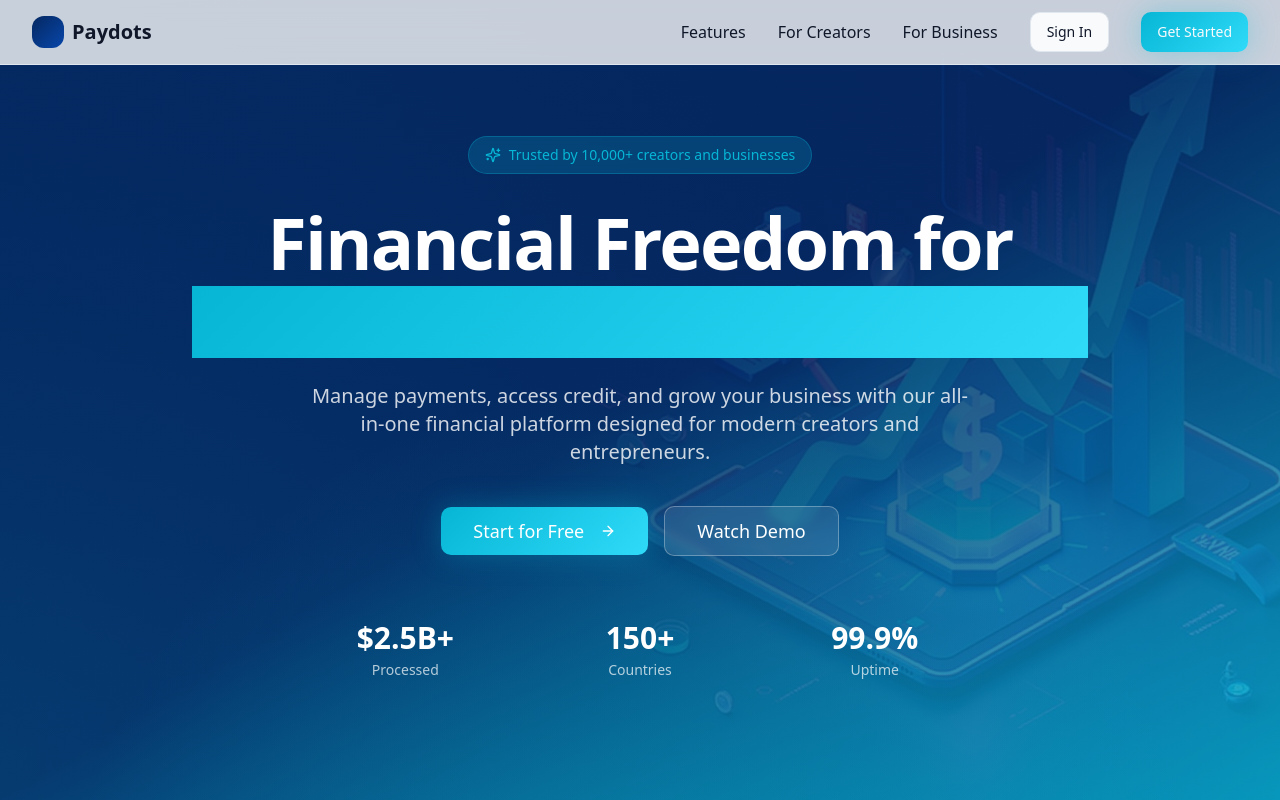
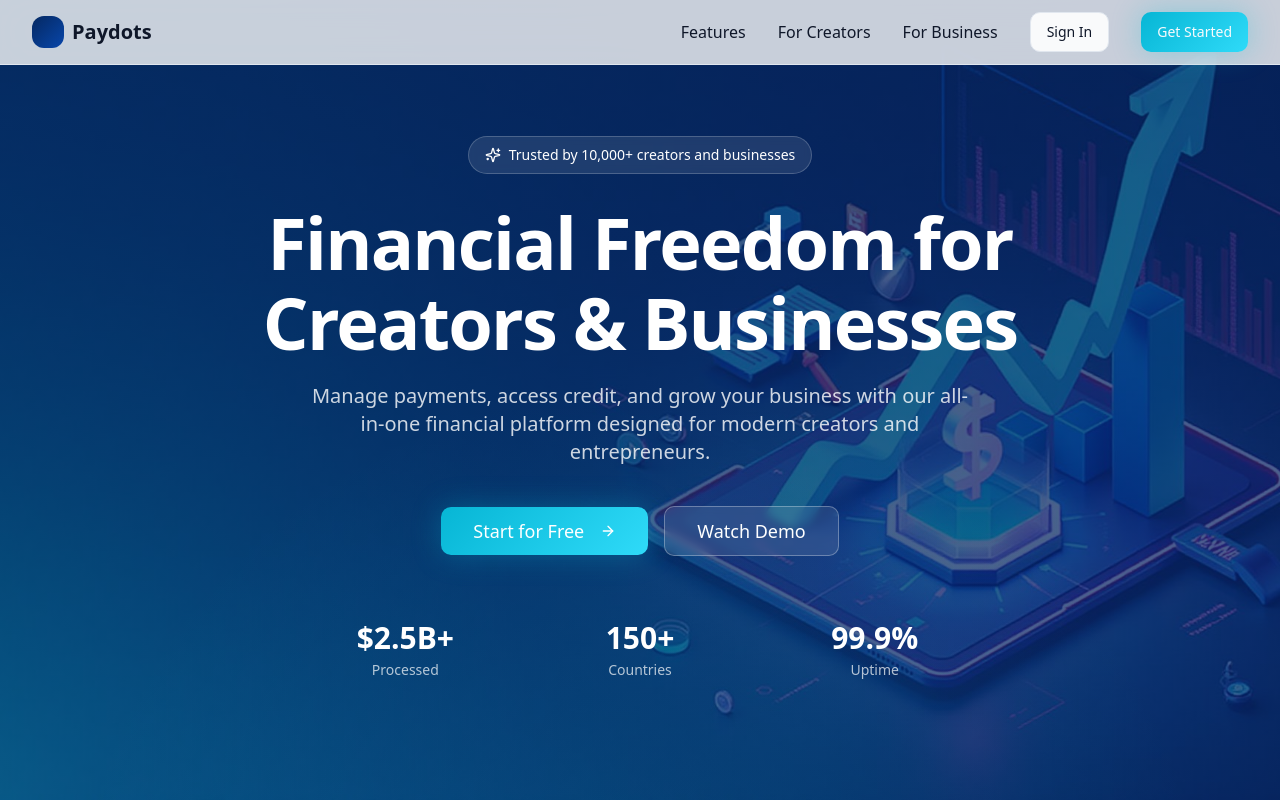
Before and after one commit to Jimtech1/Paydots, a React (Vite) app: page /landing in a window 1280 px wide. Shown: the top 800 px of the page. Built offline with nearby package versions, Linux system fonts and the light colour scheme; the HTML template or start-up script is replaced by a standard one.

Commit message:
Fix hero image overlay

```diff
--- a/src/components/landing/hero.tsx
+++ b/src/components/landing/hero.tsx
@@ -15,22 +15,22 @@ export function Hero() {
         }}
       />
 
-      <div className="absolute inset-0 z-0 bg-gradient-to-br from-primary/95 via-primary/90 to-secondary/80" />
+      <div className="absolute inset-0 z-[1] bg-gradient-to-br from-primary/85 via-primary/75 to-primary/70" />
 
-      <div className="absolute inset-0 z-0 bg-[radial-gradient(circle_at_50%_120%,rgba(8,180,200,0.3),transparent_50%)]" />
+      <div className="absolute inset-0 z-[2] bg-[radial-gradient(circle_at_50%_120%,rgba(8,180,200,0.15),transparent_50%)]" />
 
       <div className="container relative z-10 mx-auto px-4 sm:px-6 lg:px-8 pt-20 pb-16">
         <div className="max-w-4xl mx-auto text-center">
-          <div className="inline-flex items-center space-x-2 bg-secondary/20 backdrop-blur-sm px-4 py-2 rounded-full mb-8 border border-secondary/30">
-            <Sparkles className="h-4 w-4 text-secondary" />
-            <span className="text-sm font-medium text-secondary">
+          <div className="inline-flex items-center space-x-2 bg-white/10 backdrop-blur-sm px-4 py-2 rounded-full mb-8 border border-white/20">
+            <Sparkles className="h-4 w-4 text-white" />
+            <span className="text-sm font-medium text-white">
               Trusted by 10,000+ creators and businesses
             </span>
           </div>
 
           <h1 className="text-4xl sm:text-5xl md:text-6xl lg:text-7xl font-bold text-white mb-6 tracking-tight">
             Financial Freedom for
-            <span className="block gradient-accent bg-clip-text text-transparent mt-2">
+            <span className="block text-white mt-2">
               Creators & Businesses
             </span>
           </h1>
```
